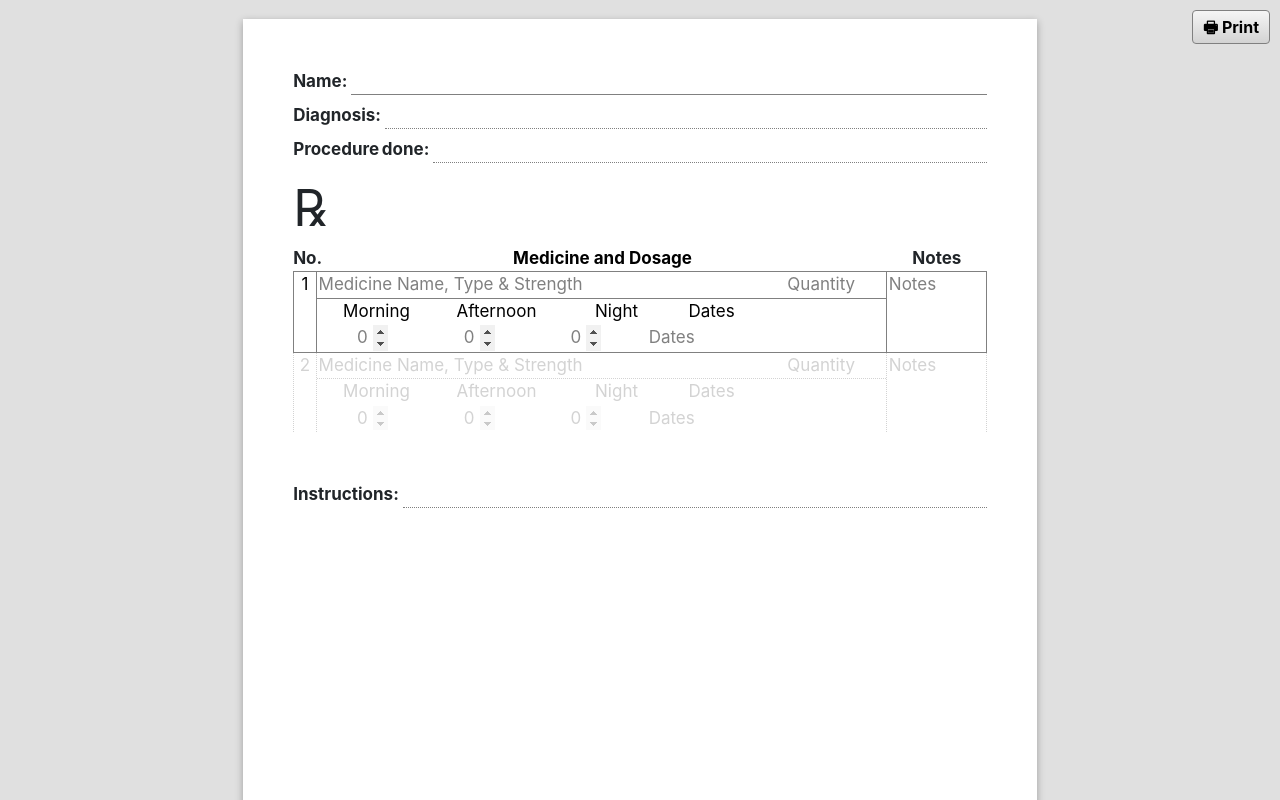
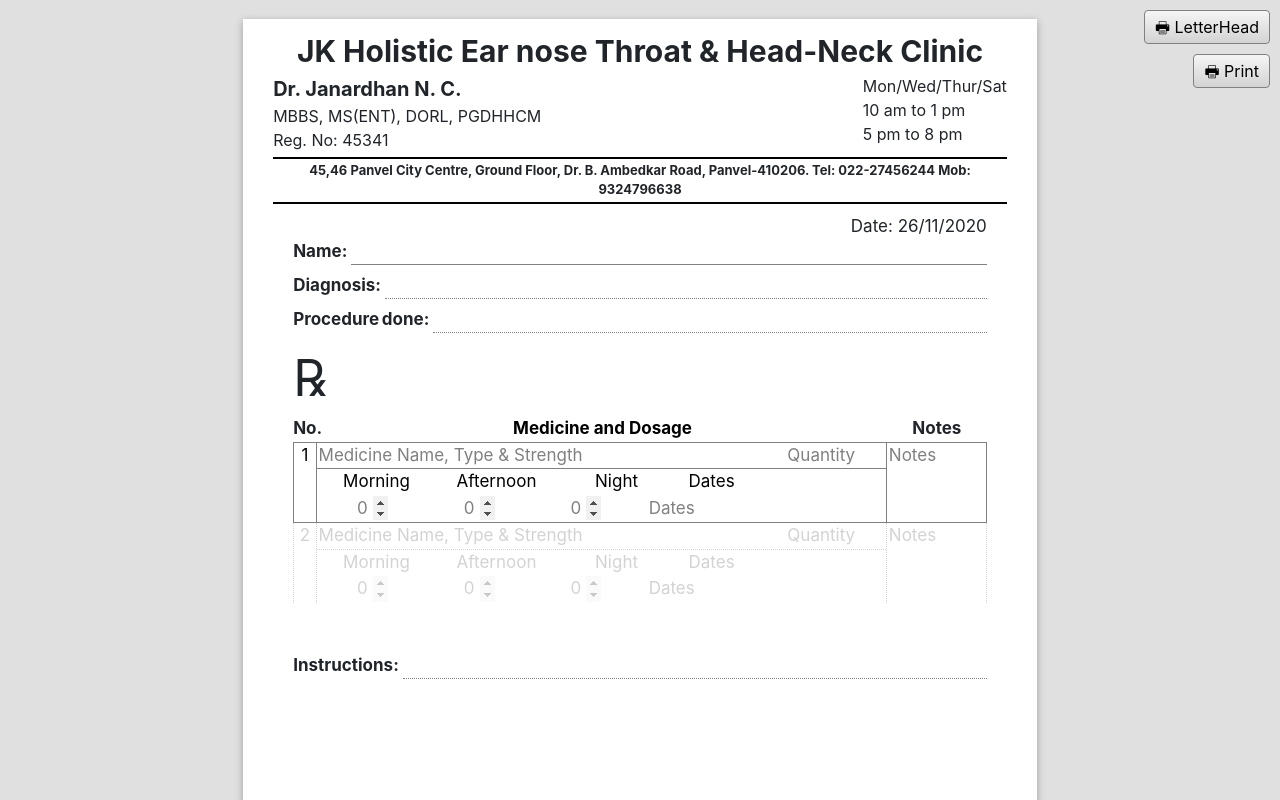
Before and after one commit to jcravi/clinic, a React (Create React App) app: page / in a window 1280 px wide. Shown: the top 800 px of the page. Built offline with nearby package versions, Linux system fonts and the light colour scheme.

Commit message:
feat: letterhead

```diff
--- a/src/App.tsx
+++ b/src/App.tsx
@@ -1,27 +1,45 @@
-import React from 'react';
+import React, { useEffect, useState } from 'react';
 import styled from 'styled-components';
 
 import { Label } from './components/Label';
+import { LetterHead } from './components/LetterHead';
 import { Prescription } from './components/Prescription';
 import { PrintButton } from './components/PrintButton';
 
-const OverallDiv = styled.div`
-  padding-top: 50px;
+const OverallDiv = styled.div<{ printLetterHead: boolean }>`
+  padding-top: 10px;
   padding-left: 50px;
   padding-right: 50px;
   font-size: 17px;
   @media print {
-    padding-top: 80mm;
+    padding-top: ${({ printLetterHead }) =>
+      printLetterHead ? '10mm' : '80mm'};
   }
 `;
 
 const labels: Array<string> = ['Name', 'Diagnosis', 'Procedure\u202fdone'];
 
 export const App = () => {
+  const date = new Date().toLocaleDateString('en-IN');
+  const [printLetterHead, setPrintLetterHead] = useState(false);
+  const [print, setPrint] = useState(false);
+
+  useEffect(() => {
+    if (print) {
+      setPrint(false);
+      window.print();
+    }
+  }, [print]);
+
   return (
     <>
-      <PrintButton />
-      <OverallDiv>
+      <PrintButton
+        setPrintLetterHead={setPrintLetterHead}
+        setPrint={setPrint}
+      />
+      <LetterHead printLetterHead={printLetterHead} />
+      <OverallDiv printLetterHead={printLetterHead}>
+        <div style={{ textAlign: 'right' }}>Date: {date}</div>
         <div>
           {labels.map((name) => {
             return <Label name={name} key={name} />;
--- /dev/null
+++ b/src/components/LetterHead.tsx
@@ -0,0 +1,67 @@
+import React from 'react';
+import styled from 'styled-components';
+
+const Container = styled.div<{ printLetterHead: boolean }>`
+  margin-left: 30px;
+  margin-right: 30px;
+  margin-top: 10px;
+  display: block;
+  @media print {
+    display: ${({ printLetterHead }) => (printLetterHead ? 'block' : 'none')};
+  }
+`;
+
+const Title = styled.div`
+  text-align: center;
+  font-size: 30px;
+  font-weight: bold;
+`;
+
+const Content = styled.div`
+  display: flex;
+  justify-content: space-between;
+`;
+
+const Address = styled.div`
+  text-align: center;
+  font-size: 13px;
+  font-weight: bold;
+
+  margin-top: 5px;
+
+  padding-top: 2px;
+  padding-bottom: 2px;
+
+  border-top: 2px solid black;
+  border-bottom: 2px solid black;
+`;
+
+export const LetterHead = ({
+  printLetterHead,
+}: {
+  printLetterHead: boolean;
+}) => {
+  return (
+    <Container printLetterHead={printLetterHead}>
+      <Title>JK Holistic Ear nose Throat &amp; Head-Neck Clinic</Title>
+      <Content>
+        <div>
+          <div style={{ fontSize: '20px', fontWeight: 'bold' }}>
+            Dr. Janardhan N. C.
+          </div>
+          <div>MBBS, MS(ENT), DORL, PGDHHCM</div>
+          <div>Reg. No: 45341</div>
+        </div>
+        <div>
+          <div>Mon/Wed/Thur/Sat</div>
+          <div>10 am to 1 pm</div>
+          <div>5 pm to 8 pm</div>
+        </div>
+      </Content>
+      <Address>
+        45,46 Panvel City Centre, Ground Floor, Dr. B. Ambedkar Road,
+        Panvel-410206. Tel: 022-27456244 Mob: 9324796638
+      </Address>
+    </Container>
+  );
+};
--- a/src/components/PrintButton.tsx
+++ b/src/components/PrintButton.tsx
@@ -1,12 +1,19 @@
 import React from 'react';
 import styled from 'styled-components';
 
-const StyledButton = styled.button`
+const ButtonPlacement = styled.div`
   position: fixed;
   top: 10px;
   right: 10px;
 
   font-weight: bold;
+  & > div {
+    text-align: right;
+    margin-bottom: 10px;
+  }
+`;
+
+const StyledButton = styled.button`
   padding: 4px 10px;
   text-decoration: none;
   border-radius: 4px;
@@ -30,13 +37,34 @@ const StyledButton = styled.button`
   }
 `;
 
-export const PrintButton = () => {
+export const PrintButton = ({
+  setPrintLetterHead,
+  setPrint,
+}: {
+  setPrintLetterHead: React.Dispatch<React.SetStateAction<boolean>>;
+  setPrint: React.Dispatch<React.SetStateAction<boolean>>;
+}) => {
   const print = (
-    event: React.MouseEvent<HTMLButtonElement, MouseEvent>
+    event: React.MouseEvent<HTMLButtonElement, MouseEvent>,
+    printLetterHead: boolean
   ): void => {
+    setPrintLetterHead(printLetterHead);
     event.preventDefault();
-    window.print();
+    setPrint(true);
   };
 
-  return <StyledButton onClick={print}>&#128438; Print</StyledButton>;
+  return (
+    <ButtonPlacement>
+      <div>
+        <StyledButton onClick={(e) => print(e, true)}>
+          &#128438; LetterHead
+        </StyledButton>
+      </div>
+      <div>
+        <StyledButton onClick={(e) => print(e, false)}>
+          &#128438; Print
+        </StyledButton>
+      </div>
+    </ButtonPlacement>
+  );
 };
```
